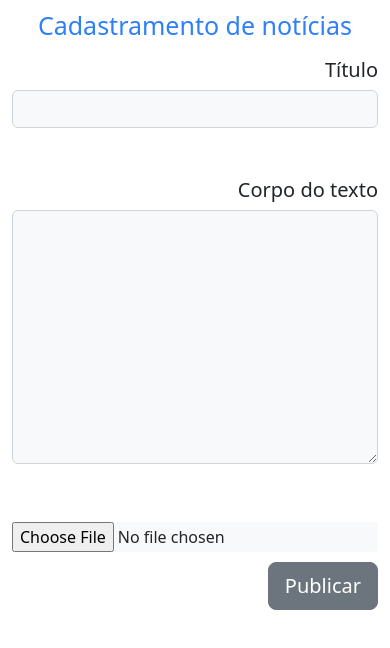
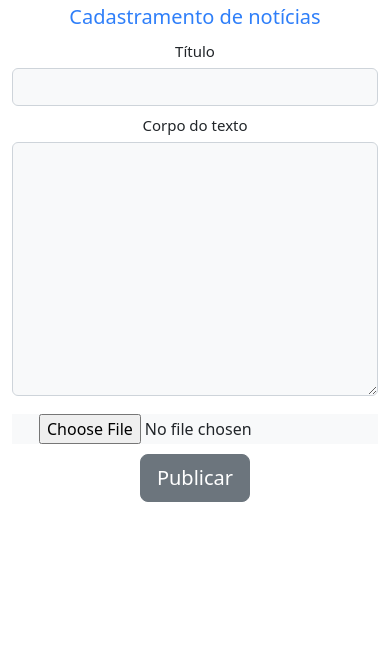
Before and after one commit to LucasFigueired0/Formulario-teste, a React (Create React App) app: page / in a window 390 px wide. Shown: the top 648 px of the page. Built offline with nearby package versions, Linux system fonts and the light colour scheme.

Commit message:
Formulario responsivo

```diff
--- a/src/Components/cadastroNoticia/CadastroNoticia.module.css
+++ b/src/Components/cadastroNoticia/CadastroNoticia.module.css
@@ -15,7 +15,6 @@
 }
 
 .tituloNoticia {
-    right: 0%;
     font-size: 20px;
     width: 100%;
     text-align: right;
@@ -35,3 +34,27 @@
     padding-top: 10px;
     text-align: right;
 }
+
+@media screen and (max-width: 575px) {
+    .tituloCadastroNoticia {
+        padding: 5px;
+        font-size: 20px;
+        color: #2F7FF9;
+    }
+    .corpo{
+        padding-bottom: 10px;
+    }
+    .tituloNoticia {
+        font-size: 15px;
+        width: 100%;
+        text-align:center;
+    }
+    .botaoSubmit{
+        padding-top: 10px;
+        text-align: center;
+    }
+    .arquivoCampo{
+        text-align: center;
+        background: #F8F9FA;
+    }
+}
```
